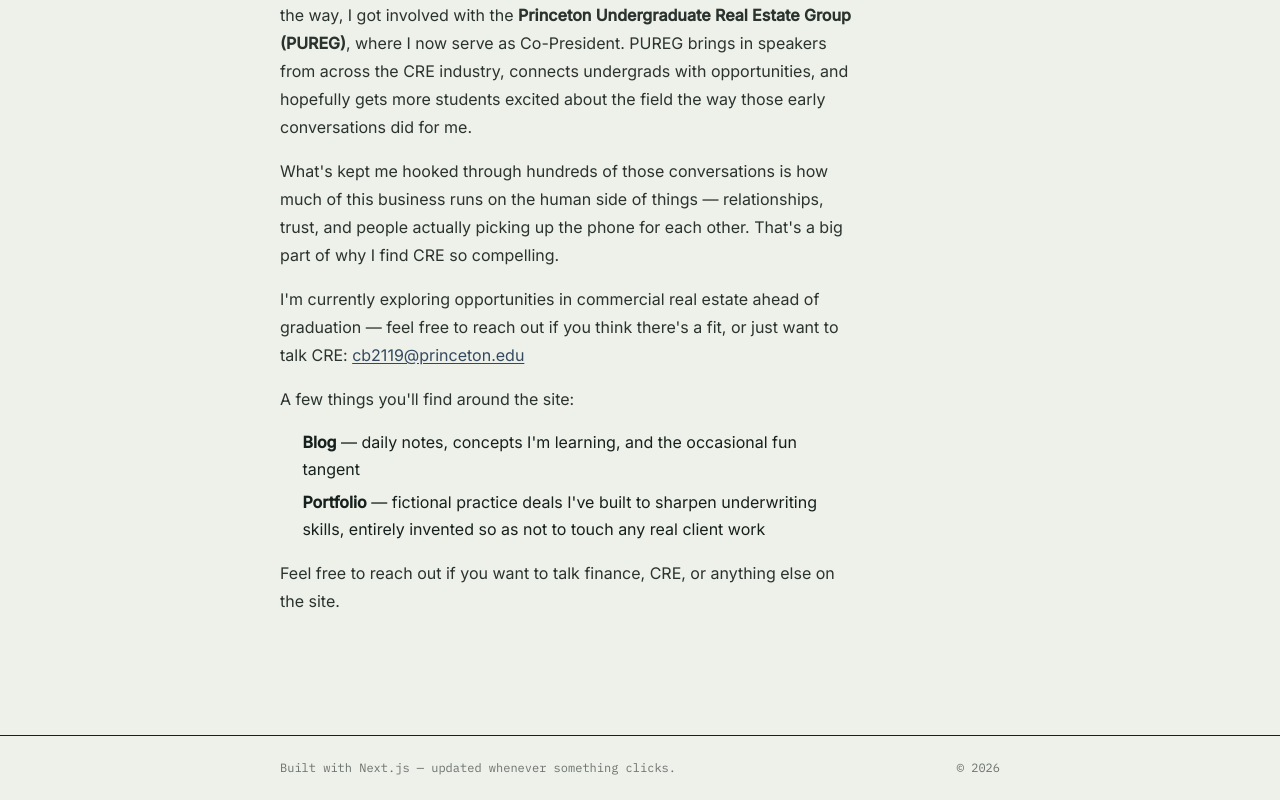
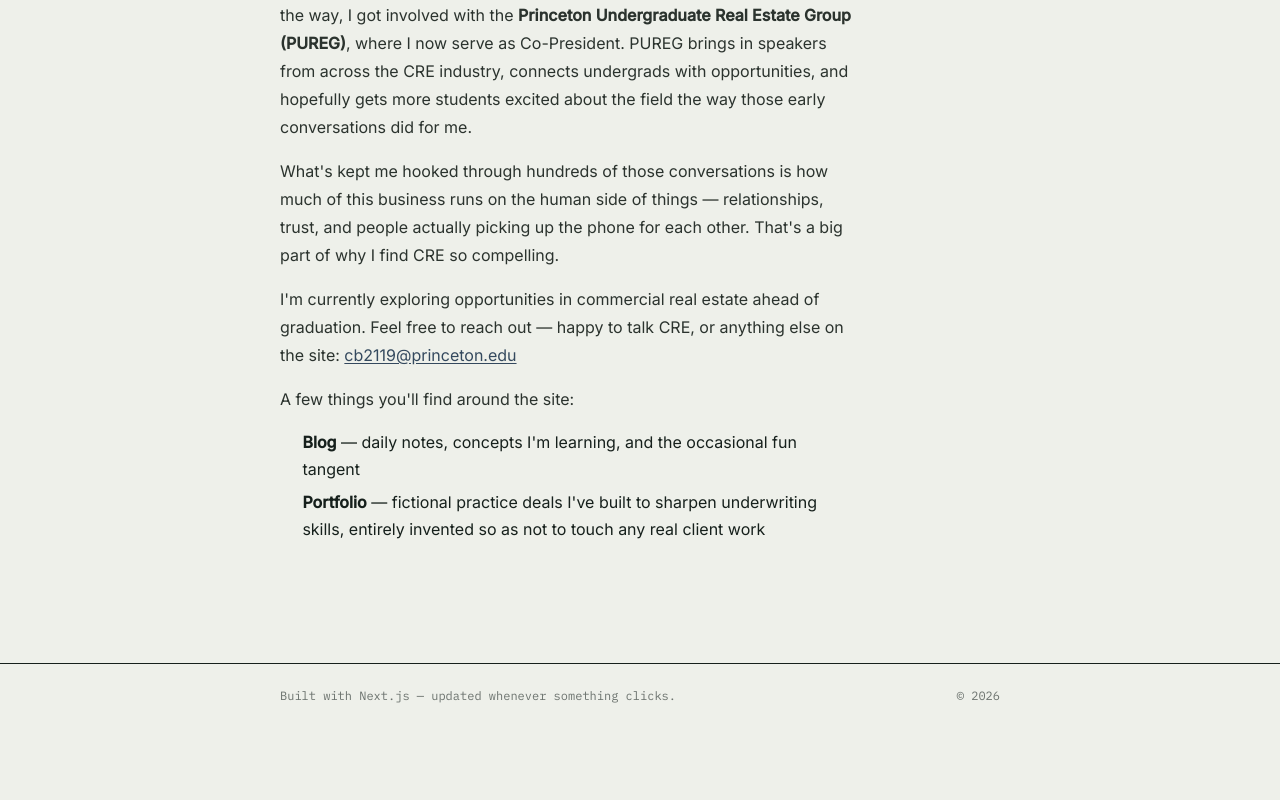
Before and after one commit to CB020103/ledger-blog, a Next.js app: page /about in a window 1280 px wide. Shown: the part 560-1360 px from the top of the page. After the commit the page ends 1288 px from the top, so only its background shows below. Built offline with nearby package versions, Linux system fonts and the light colour scheme.

Commit message:
trim redundant closing line on About page

```diff
--- a/app/about/page.tsx
+++ b/app/about/page.tsx
@@ -43,8 +43,8 @@ export default function About() {
         </p>
         <p>
           I'm currently exploring opportunities in commercial real estate
-          ahead of graduation &mdash; feel free to reach out if you think
-          there's a fit, or just want to talk CRE:{' '}
+          ahead of graduation. Feel free to reach out &mdash; happy to talk
+          CRE, or anything else on the site:{' '}
           <a href="mailto:cb2119@princeton.edu" className="text-slate underline underline-offset-2">
             cb2119@princeton.edu
           </a>
@@ -56,10 +56,6 @@ export default function About() {
           <li><strong>Blog</strong> &mdash; daily notes, concepts I'm learning, and the occasional fun tangent</li>
           <li><strong>Portfolio</strong> &mdash; fictional practice deals I've built to sharpen underwriting skills, entirely invented so as not to touch any real client work</li>
         </ul>
-        <p>
-          Feel free to reach out if you want to talk finance, CRE, or
-          anything else on the site.
-        </p>
       </div>
     </div>
   )
```
